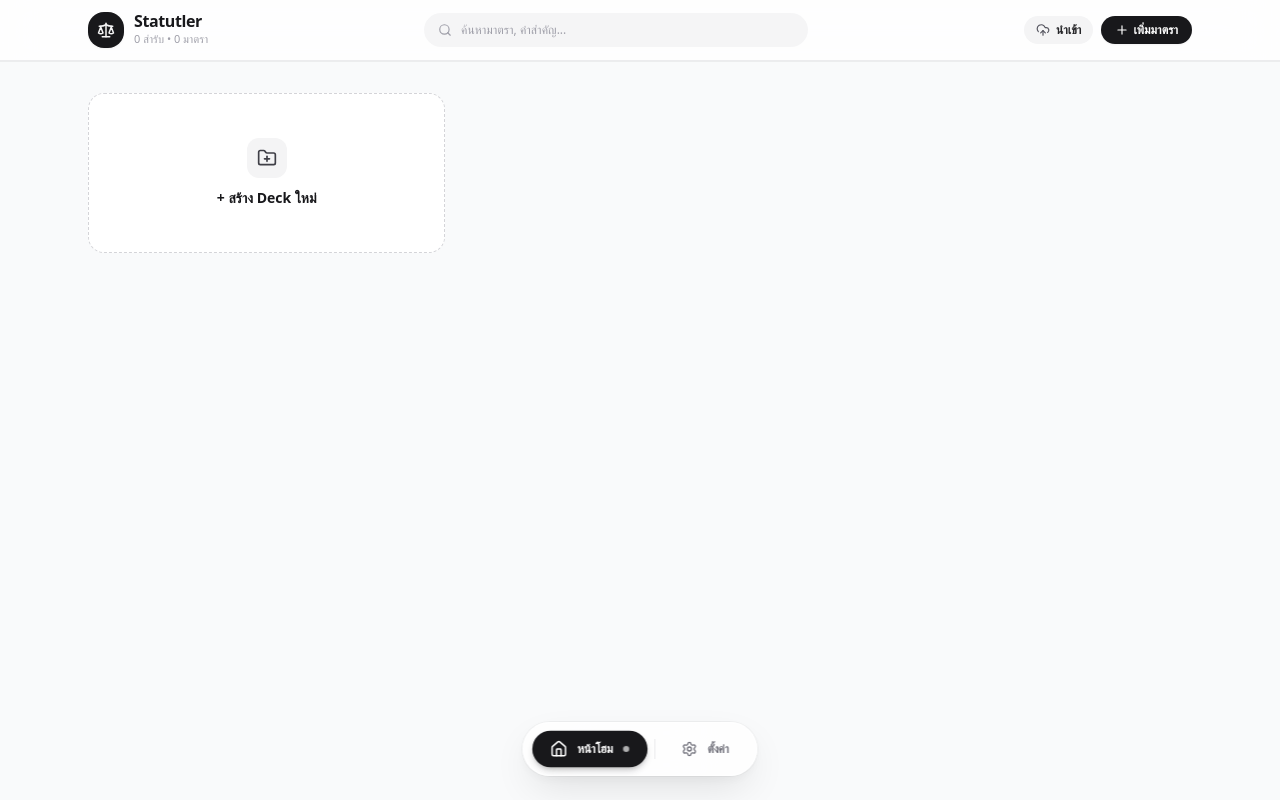
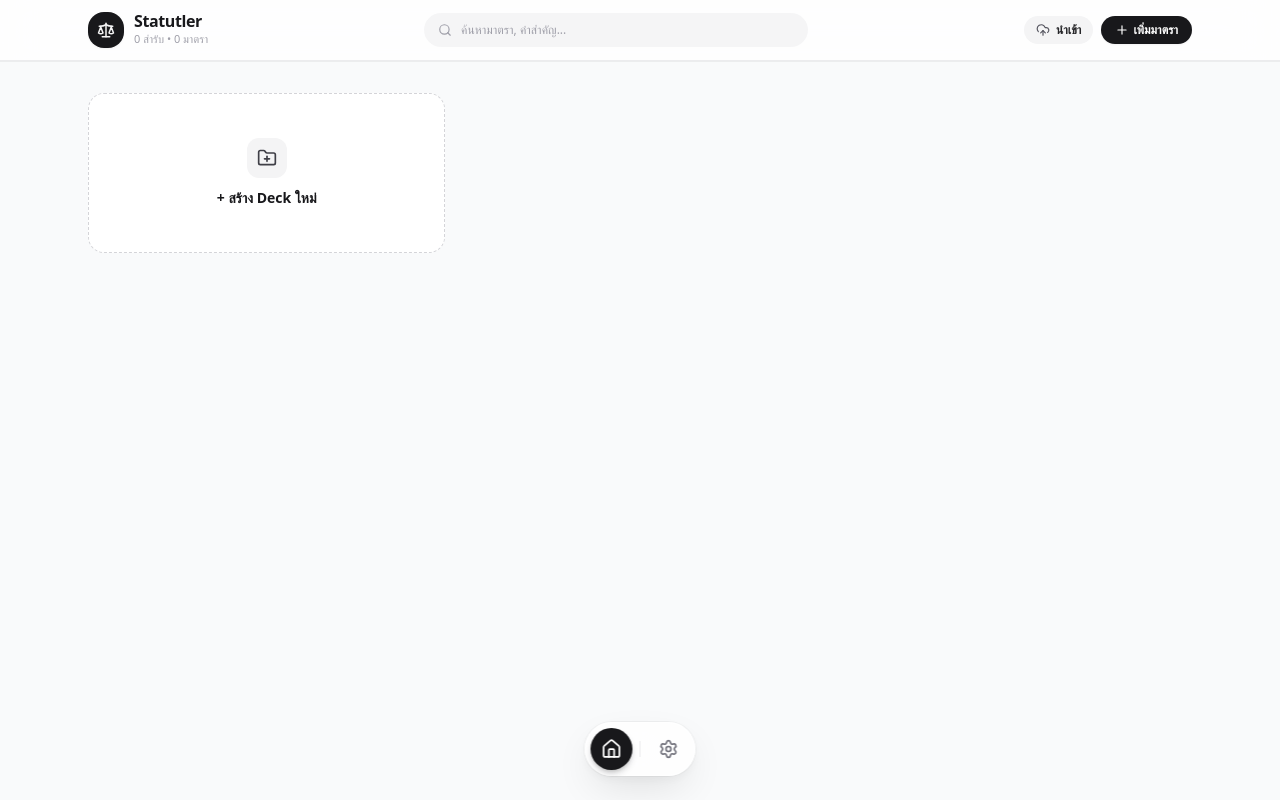
Before and after one commit to summour/Statuter, a React (Vite) app: page / in a window 1280 px wide. Built offline with nearby package versions, Linux system fonts and the light colour scheme.

Commit message:
refactor(ui): simplify IOSDock and clean up env files
Remove unused navigation items and props from IOSDock to streamline the UI. Update component layout to a standard icon-based navigation.

```diff
--- a/src/components/IOSDock.tsx
+++ b/src/components/IOSDock.tsx
@@ -1,5 +1,5 @@
 import React from 'react';
-import { Home, Settings, BookOpen, Layers } from 'lucide-react';
+import { Home, Settings } from 'lucide-react';
 
 export type TabType = 'home' | 'settings';
 
@@ -13,51 +13,45 @@ interface IOSDockProps {
 export const IOSDock: React.FC<IOSDockProps> = ({
   activeTab,
   onTabChange,
-  cardsCount = 0,
-  decksCount = 0,
 }) => {
   return (
     <div className="fixed bottom-6 left-1/2 -translate-x-1/2 z-40 select-none pointer-events-auto">
-      {/* iOS 26 Floating Frosted Island */}
+      {/* Floating Frosted Island */}
       <nav
         aria-label="Bottom Navigation Dock"
-        className="flex items-center gap-1.5 px-2.5 py-2 rounded-full bg-white/80 backdrop-blur-2xl border border-white/70 shadow-[0_16px_40px_-8px_rgba(0,0,0,0.12),0_4px_12px_rgba(0,0,0,0.04)] ring-1 ring-black/[0.04] transition-all duration-300 hover:shadow-[0_20px_48px_-8px_rgba(0,0,0,0.16)]"
+        className="flex items-center gap-1.5 p-1.5 rounded-full bg-white/80 backdrop-blur-2xl border border-white/70 shadow-[0_16px_40px_-8px_rgba(0,0,0,0.12),0_4px_12px_rgba(0,0,0,0.04)] ring-1 ring-black/[0.04] transition-all duration-300 hover:shadow-[0_20px_48px_-8px_rgba(0,0,0,0.16)]"
       >
         {/* Tab 1: หน้าโฮม */}
         <button
           id="dock-tab-home"
           onClick={() => onTabChange('home')}
-          className={`relative flex items-center gap-2.5 px-4.5 py-2.5 rounded-full text-xs font-semibold tracking-tight transition-all duration-300 cursor-pointer ${
+          title="หน้าโฮม"
+          aria-label="หน้าโฮม"
+          className={`relative flex items-center justify-center w-10 h-10 rounded-full transition-all duration-300 cursor-pointer ${
             activeTab === 'home'
-              ? 'bg-zinc-900 text-white shadow-md shadow-zinc-900/20 scale-[1.02]'
+              ? 'bg-zinc-900 text-white shadow-md shadow-zinc-900/20 scale-105'
               : 'text-zinc-500 hover:text-zinc-900 hover:bg-zinc-100/70'
           }`}
         >
-          <Home className={`w-4 h-4 transition-transform duration-300 ${activeTab === 'home' ? 'scale-110' : ''}`} />
-          <span>หน้าโฮม</span>
-          {activeTab === 'home' && (
-            <span className="w-1.5 h-1.5 rounded-full bg-white/90 animate-pulse" />
-          )}
+          <Home className="w-5 h-5 transition-transform duration-300" />
         </button>
 
         {/* Subtle Divider */}
-        <div className="w-[1px] h-5 bg-zinc-200/80 mx-0.5" />
+        <div className="w-[1px] h-4 bg-zinc-200/80 mx-0.5" />
 
         {/* Tab 2: หน้าตั้งค่า */}
         <button
           id="dock-tab-settings"
           onClick={() => onTabChange('settings')}
-          className={`relative flex items-center gap-2.5 px-4.5 py-2.5 rounded-full text-xs font-semibold tracking-tight transition-all duration-300 cursor-pointer ${
+          title="ตั้งค่า"
+          aria-label="ตั้งค่า"
+          className={`relative flex items-center justify-center w-10 h-10 rounded-full transition-all duration-300 cursor-pointer ${
             activeTab === 'settings'
-              ? 'bg-zinc-900 text-white shadow-md shadow-zinc-900/20 scale-[1.02]'
+              ? 'bg-zinc-900 text-white shadow-md shadow-zinc-900/20 scale-105'
               : 'text-zinc-500 hover:text-zinc-900 hover:bg-zinc-100/70'
           }`}
         >
-          <Settings className={`w-4 h-4 transition-transform duration-300 ${activeTab === 'settings' ? 'scale-110 rotate-45' : ''}`} />
-          <span>ตั้งค่า</span>
-          {activeTab === 'settings' && (
-            <span className="w-1.5 h-1.5 rounded-full bg-white/90 animate-pulse" />
-          )}
+          <Settings className={`w-5 h-5 transition-transform duration-300 ${activeTab === 'settings' ? 'rotate-45' : ''}`} />
         </button>
       </nav>
     </div>
```
Also changed, not shown: 1 other file (tests, documents, lock files or other folders).
